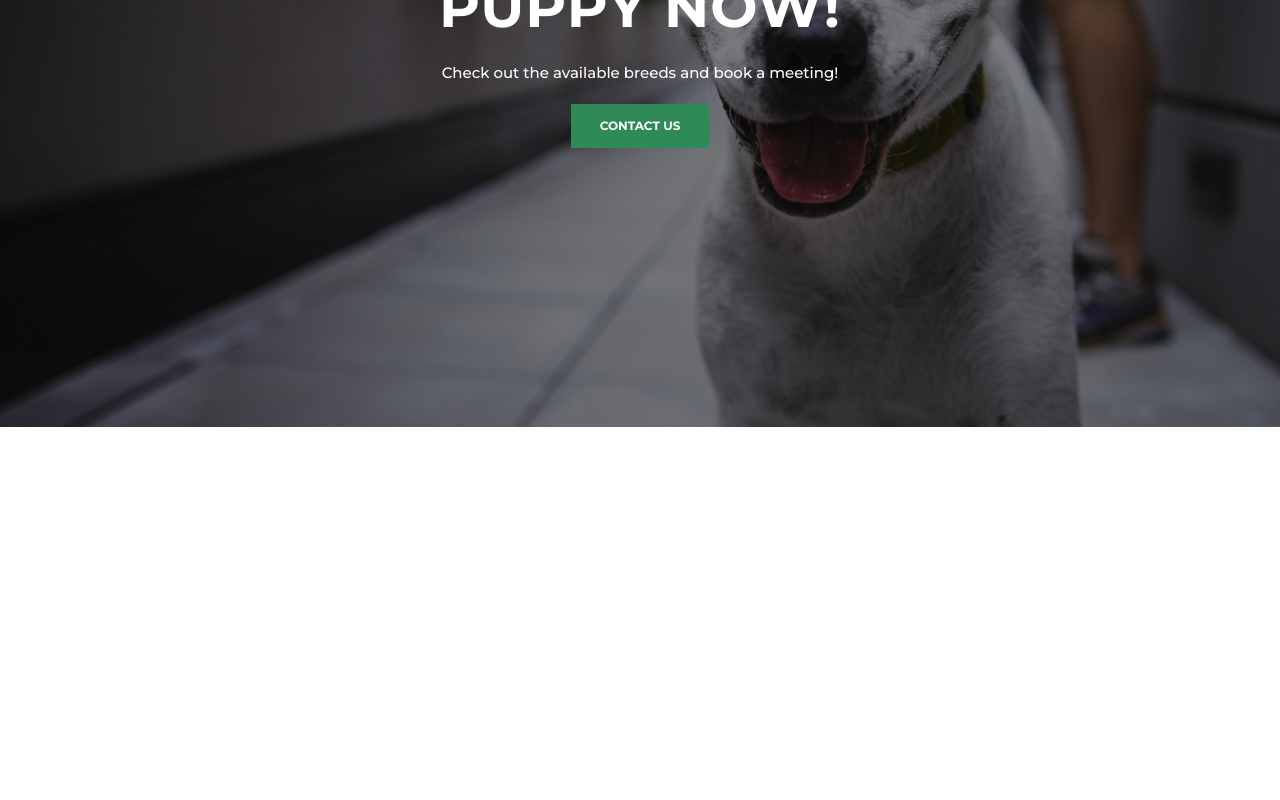
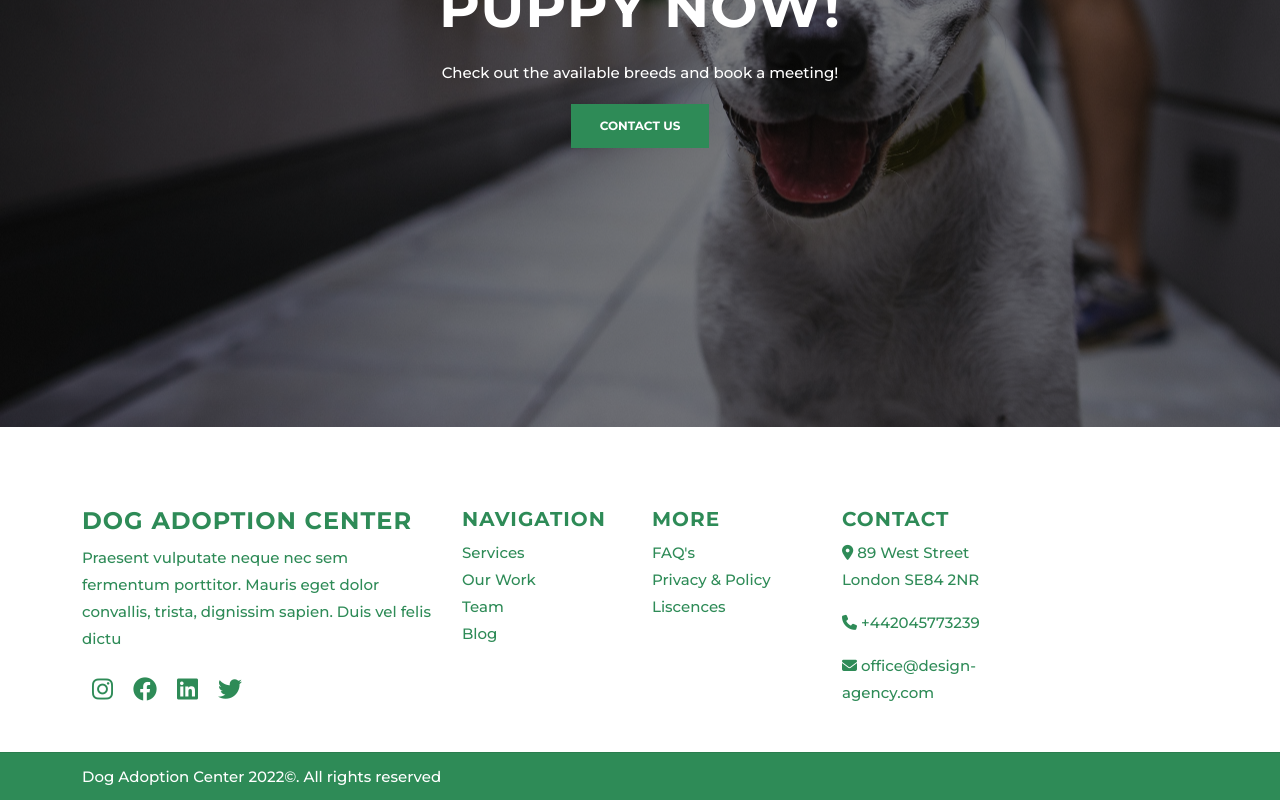
Before and after one commit to MaximMarinov/Dog-Adoption-Center, an Angular app in the folder dog-adoption-center/: page / in a window 1280 px wide. Shown: the part 373-1173 px from the top of the page. Before the commit the page ends 800 px from the top, so only its background shows below. Built offline with nearby package versions, Linux system fonts and the light colour scheme.

Commit message:
Implemented Footer

```diff
--- a/dog-adoption-center/src/app/app.component.html
+++ b/dog-adoption-center/src/app/app.component.html
@@ -1,2 +1,3 @@
 <app-header></app-header>
 <router-outlet></router-outlet>
+<app-footer></app-footer>
--- /dev/null
+++ b/dog-adoption-center/src/app/core/footer/footer.component.css
@@ -0,0 +1,41 @@
+.footer-top {
+    background-color: white;
+    padding-top: 80px;
+    padding-bottom: 30px;
+ }
+
+ .footer-bottom {
+     background-color: #2E8B57;
+    padding-top: 10px;
+    padding-bottom: 10px;
+    border-top: 1px solid rgba(0, 0, 0, 0.1);
+ }
+
+ footer .footer-links a,
+ footer .social-icons a {
+    color: #2E8B57;
+ }
+
+ footer .social-icons a {
+    font-size: 24px;
+    padding: 10px;
+ }
+
+ footer .footer-links a {
+    display: block;
+    font-weight: 400;
+ }
+
+ footer .social-icons a:hover,
+ footer .footer-links a:hover {
+    color: #318CE7;
+ }
+
+ a {
+    color: #2E8B57;
+    text-decoration: none;
+ }
+
+ .copyright {
+     color: white;
+ }
--- /dev/null
+++ b/dog-adoption-center/src/app/core/footer/footer.component.html
@@ -0,0 +1,52 @@
+<footer>
+    <div class="footer-top ">
+       <div class="container">
+          <div class="row gy-5">
+             <div class="col-md-4">
+                <h4>Dog Adoption Center</h4>
+                <p>Praesent vulputate neque nec sem fermentum porttitor. Mauris eget dolor convallis, trista, dignissim sapien. Duis vel felis dictu</p>
+                <div class="social-icons">
+                    <a href="#"><i class="fa-brands fa-instagram"></i></a>
+                    <a href="#"><i class="fa-brands fa-facebook"></i></a>
+                    <a href="#"><i class="fa-brands fa-linkedin"></i></a>
+                    <a href="#"><i class="fa-brands fa-twitter"></i></a>
+                </div>
+             </div>
+             <div class="col-md-2">
+                <h5 class="title-sm">Navigation</h5>
+                <div class="footer-links">
+                   <a routerLink="/services">Services</a>
+                   <a routerLink="/portfolio">Our Work</a>
+                   <a routerLink="/team">Team</a>
+                   <a href="#">Blog</a>
+                </div>
+             </div>
+             <div class="col-md-2">
+                <h5 class="title-sm">More</h5>
+                <div class="footer-links">
+                   <a href="#">FAQ's</a>
+                   <a href="#">Privacy & Policy</a>
+                   <a href="#">Liscences</a>
+                </div>
+             </div>
+             <div class="col-md-2">
+                <h5 class="title-sm">Contact</h5>
+                <div class="footer-links">
+                   <p class="mb"><i class="fa-solid fa-location-dot"></i>   89 West Street London SE84 2NR</p>
+                   <p class="mb-"><i class="fa-solid fa-phone"></i> +442045773239</p>
+                   <p class="mb"><i class="fa-solid fa-envelope"></i> office@design-agency.com</p>
+                </div>
+             </div>
+          </div>
+       </div>
+    </div>
+    <div class="footer-bottom">
+       <div class="container">
+          <div class="row justify-content-between gy-3">
+             <div class="col-md-6">
+                <p class="mb-0 copyright">Dog Adoption Center 2022&copy;. All rights reserved</p>
+             </div>
+          </div>
+       </div>
+    </div>
+</footer>
--- /dev/null
+++ b/dog-adoption-center/src/app/core/footer/footer.component.ts
@@ -0,0 +1,15 @@
+import { Component, OnInit } from '@angular/core';
+
+@Component({
+  selector: 'app-footer',
+  templateUrl: './footer.component.html',
+  styleUrls: ['./footer.component.css']
+})
+export class FooterComponent implements OnInit {
+
+  constructor() { }
+
+  ngOnInit(): void {
+  }
+
+}
--- a/dog-adoption-center/src/styles.css
+++ b/dog-adoption-center/src/styles.css
@@ -3,7 +3,7 @@
 
 body {
     line-height: 1.8;
-    color: #898fa1;
+    color: #2E8B57;
     font-size: 15px;
     font-family: 'Montserrat', sans-serif;
 }
```
Also changed, not shown: dog-adoption-center/src/app/core/core.module.ts (+5 -2 lines), 1 other file (tests, documents, lock files or other folders).
